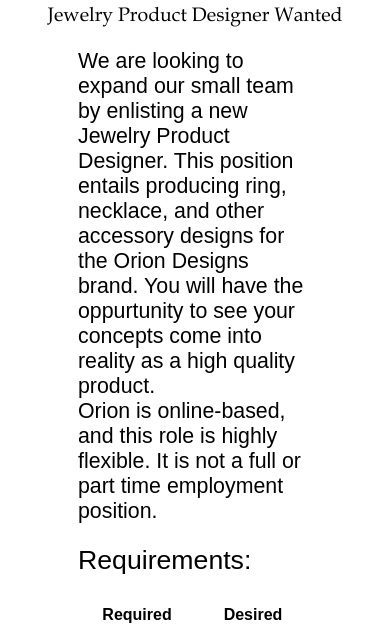
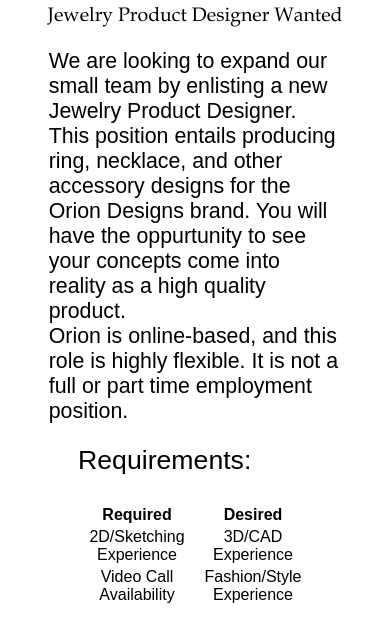
Before and after one commit to OrionDesignsCo/site, a plain HTML site: page recruitment.html in a window 390 px wide. Shown: the part 219-843 px from the top of the page. Drawn offline with Linux system fonts and the light colour scheme.

Commit message:
Update recruitment.html

```diff
--- a/recruitment.html
+++ b/recruitment.html
@@ -181,7 +181,7 @@
 				}
 
 				.textContent {
-					width: 60vw;
+					width: 75vw;
 					margin: auto;
 					margin-top: 3vw;
 					font-size: 16pt;
```
